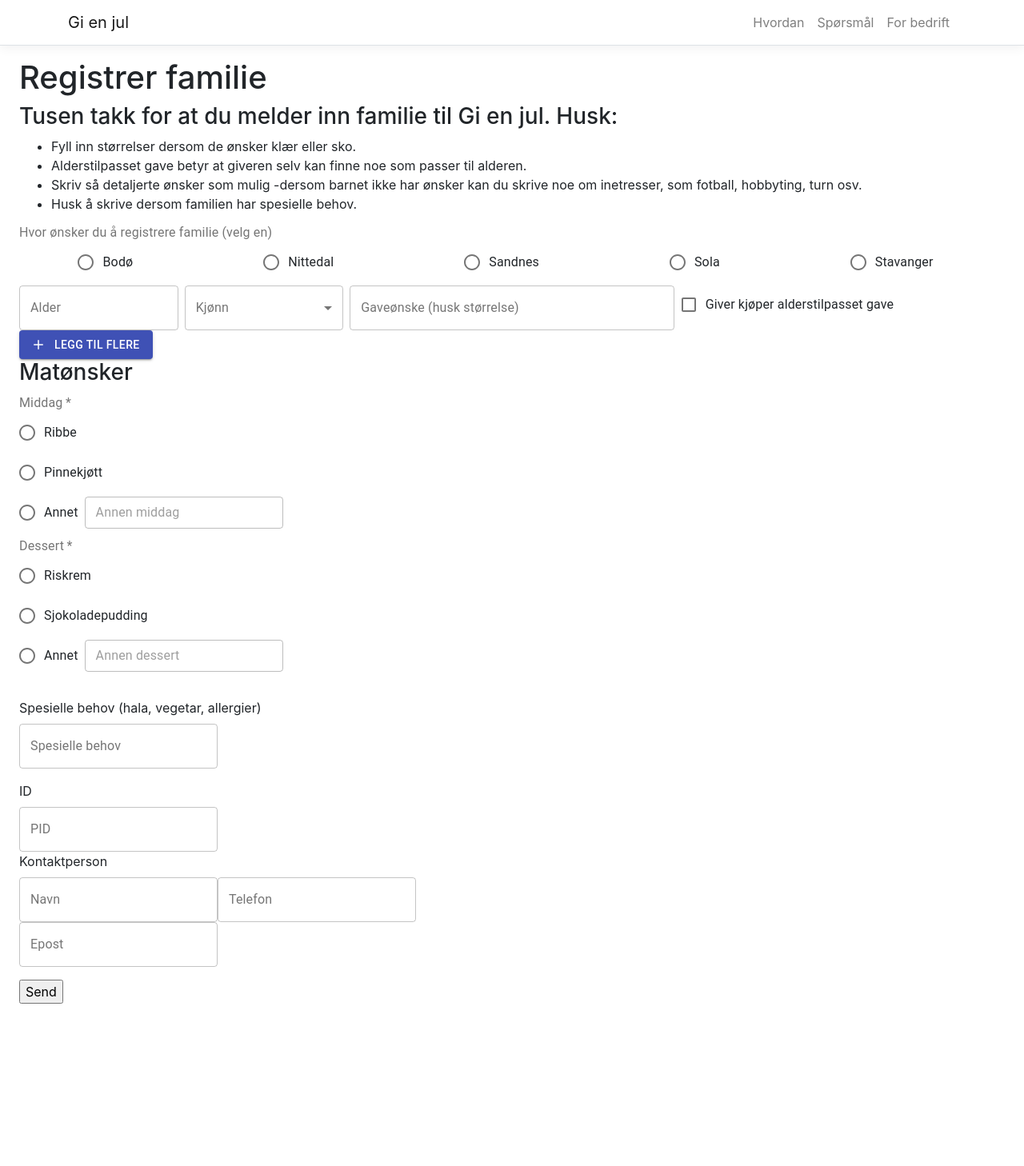
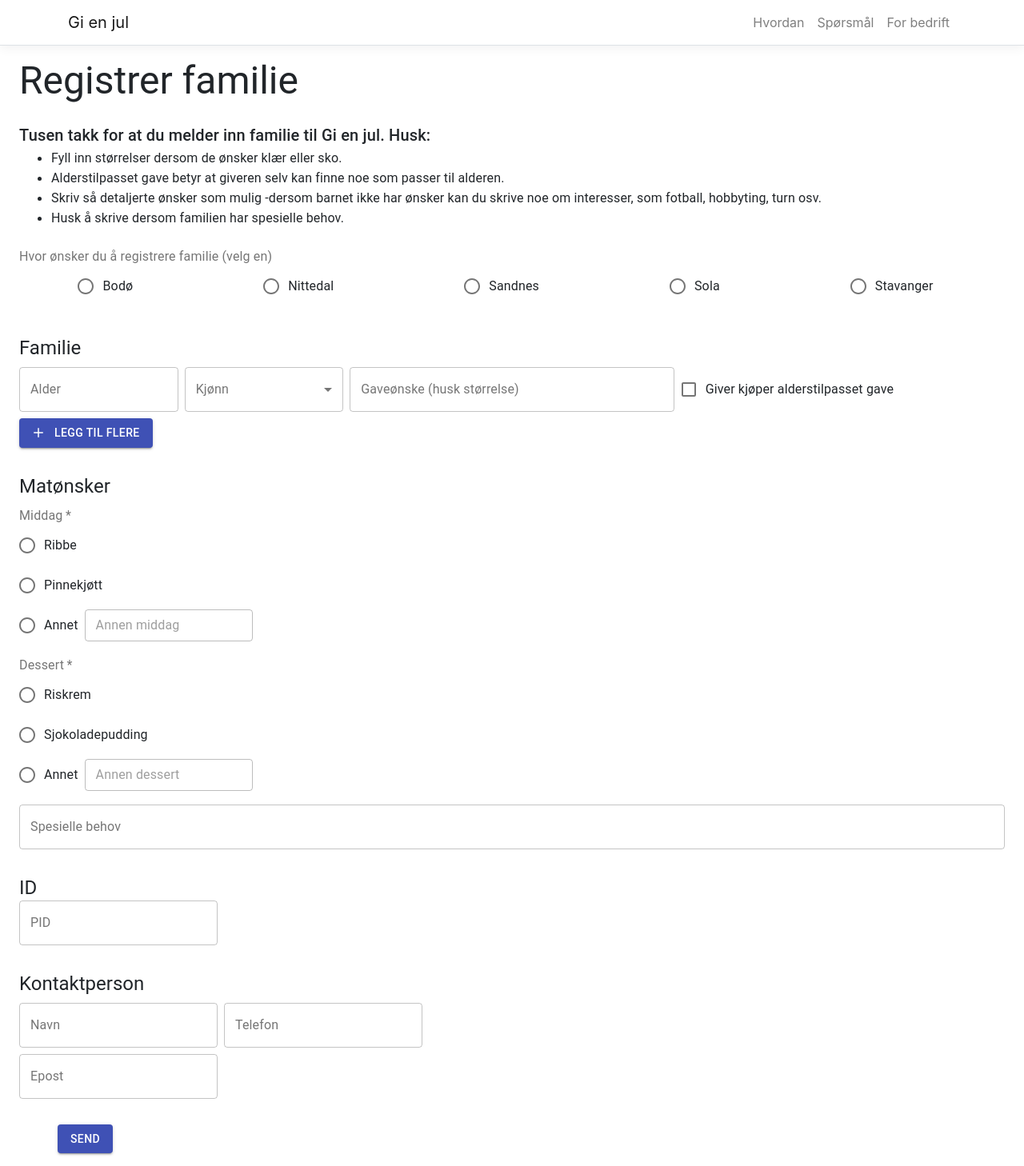
Before and after one commit to capgemini-stavanger/gi-en-jul, a React (Create React App) app in the folder GiEnJul/ClientApp/: page /registrer-familie in a window 1280 px wide. Shown: the whole page at 80% size. Before the commit the page ends 1255 px from the top, so only its background shows below. Built offline with nearby package versions, Linux system fonts and the light colour scheme.

Commit message:
Finished implementing material ui in instituion registration page

```diff
--- a/GiEnJul/ClientApp/src/components/InputFields/Validators/InputValidator.tsx
+++ b/GiEnJul/ClientApp/src/components/InputFields/Validators/InputValidator.tsx
@@ -36,7 +36,9 @@ interface InputValidatorProps {
     autoComplete?: string,
     fullWidth?: boolean,
     autoFocus?: boolean,
-    size?: any
+    size?: any,
+    multiline?: boolean,
+    rowsMax?: number | string
 
     options?: {value: any, text: string}[],  // Only for "type=select".
     isMobile?: boolean,   // Only for "type=select". If true: select dropdown uses native dropdown, which is better for mobile.
@@ -61,6 +63,8 @@ const InputValidator: FC<InputValidatorProps> = (
         fullWidth,
         autoFocus,
         size,
+        multiline,
+        rowsMax,
         options,
         isMobile,
      },
@@ -164,6 +168,8 @@ const InputValidator: FC<InputValidatorProps> = (
                     fullWidth={fullWidth}
                     autoFocus={autoFocus}
                     size={size}
+                    multiline={multiline}
+                    rowsMax={rowsMax}
                 />
             )
     }
--- a/GiEnJul/ClientApp/src/components/institution/FormFood.tsx
+++ b/GiEnJul/ClientApp/src/components/institution/FormFood.tsx
@@ -1,4 +1,4 @@
-import { FormControlLabel, FormLabel, Grid, Radio, RadioGroup } from "@material-ui/core"
+import { capitalize, FormControlLabel, FormLabel, Grid, Radio, RadioGroup } from "@material-ui/core"
 import React, { useState } from "react"
 import { useEffect } from "react"
 import { FC } from "react"
@@ -13,6 +13,7 @@ interface IFormDinner {
     onRadioChange: (e: React.ChangeEvent<HTMLInputElement>) => void;
     foods: string[];
     inputLabel: string;
+    name: string;
     setIsValid?: (isValid: boolean) => void;
     header?: string;
     required?: boolean;
@@ -26,6 +27,7 @@ const FormDinner: FC<IFormDinner> = ({
     onRadioChange,
     foods,
     inputLabel,
+    name,
     setIsValid,
     header,
     required,
@@ -52,9 +54,11 @@ const FormDinner: FC<IFormDinner> = ({
     return (
         <div>
             {header && <FormLabel required={required} error={isErr}>{header}</FormLabel>}
-            <RadioGroup name="locations" value={radio} onChange={extendedOnRadioChange}>
+            <RadioGroup name={name} value={radio} onChange={extendedOnRadioChange}>
                 {foods.map(f =>
-                    <FormControlLabel key={`fd_${f}`} value={f} control={<Radio />} label={<span className="text-capitalize">{f}</span>} />
+                    {
+                        return <FormControlLabel key={`fd_${f}`} value={f} control={<Radio />} label={capitalize(f)} />;
+                    }
                 )}
                 <FormControlLabel value={"annet"} control={<Radio />} label={
                     <Grid container spacing={1} alignItems={"center"}>
@@ -67,9 +71,11 @@ const FormDinner: FC<IFormDinner> = ({
                                 validators={[input => {return !required || (radio !== "annet" || isNotNull(input))}]}
                                 onChange={(e) => setInput(e.target.value)}
                                 value={input}
-                                name="dinner"
+                                name={`${name}_input`}
                                 disabled={radio !== "annet"}
                                 label={inputLabel}
+                                multiline
+                                rowsMax="8"
                             />
                         </Grid>
                     </Grid>
--- a/GiEnJul/ClientApp/src/components/institution/InstitutionForm.tsx
+++ b/GiEnJul/ClientApp/src/components/institution/InstitutionForm.tsx
@@ -6,7 +6,7 @@ import IFormPerson from './IFormPerson';
 import Gender from '../../common/enums/Gender';
 import InputValidator from '../InputFields/Validators/InputValidator';
 import { isEmail, isNotNull, isPhoneNumber } from '../InputFields/Validators/Validators';
-import { Button, TextField } from '@material-ui/core';
+import { Button, Grid, TextField, Typography } from '@material-ui/core';
 import FormFood from './FormFood';
 import { DINNERS } from '../../common/constants/Dinners';
 import { DESSERTS } from '../../common/constants/Desserts';
@@ -112,6 +112,9 @@ const RegistrationForm = () => {
     const resetForm = () => {
         setViewErrorTrigger(0);
 
+        setIsValidDinner(false);
+        setIsValidDessert(false);
+        setIsValidLocation(false);
         setIsValidContactName(false);
         setIsValidContactPhoneNumber(false);
         setIsValidContactEmail(false);
@@ -189,6 +192,8 @@ const RegistrationForm = () => {
 
     return(
         <form className="thisclass" onSubmit={onSubmitForm}>
+            <Grid container spacing={4} direction="column">
+                <Grid item>
                     <Locations
                         value={location}
                         onChange={onLocationChange}
@@ -196,6 +201,13 @@ const RegistrationForm = () => {
                         setIsValidLocation={setIsValidLocation}
                         include_header
                     />
+                </Grid>
+                <Grid item>
+                    <Grid container spacing={1} direction="column">
+                        <Grid item>
+                            <Typography variant="h5">Familie</Typography>
+                        </Grid>
+                        <Grid item>
                             {persons.map((p, i) =>
                                 <FormPerson
                                     key={"person" + i}
@@ -203,13 +215,22 @@ const RegistrationForm = () => {
                                     viewErrorTrigger={viewErrorTrigger}
                                     updatePerson={(newPerson: IFormPerson) => updatePerson(newPerson, i)}
                                 />)}
+                        </Grid>
+                        <Grid item>
                             <Button
                                 startIcon={<svg xmlns="http://www.w3.org/2000/svg" width="24" height="24" fill="currentColor" className="bi bi-plus" viewBox="0 0 16 16">
                                             <path d="M8 4a.5.5 0 0 1 .5.5v3h3a.5.5 0 0 1 0 1h-3v3a.5.5 0 0 1-1 0v-3h-3a.5.5 0 0 1 0-1h3v-3A.5.5 0 0 1 8 4z"/>
                                         </svg>}
                                 variant="contained" color="primary" onClick={addPerson}>Legg til flere</Button>
-            <div className="form-group">
-                <h3>Matønsker</h3>
+                        </Grid>
+                    </Grid>
+                </Grid>
+                <Grid item>
+                    <Grid container spacing={1} direction="column">
+                        <Grid item>
+                            <Typography variant="h5">Matønsker</Typography>
+                        </Grid>
+                        <Grid item>
                             <FormFood
                                 viewErrorTrigger={viewErrorTrigger}
                                 setInput={setDinnerInput}
@@ -221,7 +242,10 @@ const RegistrationForm = () => {
                                 header={"Middag"}
                                 inputLabel="Annen middag"
                                 setIsValid={setIsValidDinner}
+                                name="dinner"
                             />
+                        </Grid>
+                        <Grid item>
                             <FormFood
                                 viewErrorTrigger={viewErrorTrigger}
                                 setInput={setDessertInput}
@@ -233,19 +257,26 @@ const RegistrationForm = () => {
                                 header={"Dessert"}
                                 inputLabel="Annen dessert"
                                 setIsValid={setIsValidDessert}
+                                name="dessert"
                             />
-                <br/>
-                <label>Spesielle behov (hala, vegetar, allergier)</label><br/>
+                        </Grid>
+                        <Grid item>
                             <TextField
                                 variant="outlined"
                                 value={specialNeeds}
                                 onChange={(e) => setSpecialNeeds(e.target.value)}
-                    type="texarea"
+                                type="textarea"
+                                fullWidth
                                 label="Spesielle behov"
+                                multiline
+                                placeholder="Halal, vegetar, allergier"
+                                rowsMax="24"
                             />
-            </div>
-            <div className="form-group">
-                <label>ID</label><br/>
+                        </Grid>
+                    </Grid>
+                </Grid>
+                <Grid item>
+                    <Typography variant="h5">ID</Typography>
                     <TextField
                         variant="outlined"
                         onChange={(e) => setPid(e.target.value)}
@@ -253,10 +284,16 @@ const RegistrationForm = () => {
                         name="pid"
                         id="PID"
                         label="PID"
+                        placeholder="PID eller annen ID dere bruker for å gjenkjenne familien"
                     />
-                <br/>
-
-                <label>Kontaktperson</label><br/>
+                </Grid>
+                <Grid item container spacing={1} direction="column">
+                    <Grid item>
+                        <Typography variant="h5">Kontaktperson</Typography>
+                    </Grid>
+                    <Grid item>
+                        <Grid container spacing={1}>
+                            <Grid item>
                                 <InputValidator
                                     viewErrorTrigger={viewErrorTrigger}
                                     validators={[isNotNull]}
@@ -268,7 +305,8 @@ const RegistrationForm = () => {
                                     id="kontaktnavn"
                                     label="Navn"
                                 />
-
+                            </Grid>
+                            <Grid item>
                                 <InputValidator
                                     viewErrorTrigger={viewErrorTrigger}
                                     validators={[isPhoneNumber, isNotNull]}
@@ -281,8 +319,10 @@ const RegistrationForm = () => {
                                     label="Telefon"
                                     autoComplete="tel"
                                 />
-                <br/>
-
+                            </Grid>
+                        </Grid>
+                    </Grid>
+                    <Grid item>
                         <InputValidator
                             viewErrorTrigger={viewErrorTrigger}
                             validators={[isEmail, isNotNull]}
@@ -295,13 +335,15 @@ const RegistrationForm = () => {
                             label="Epost"
                             autoComplete="email"
                         />
-                <br/>
-
-            </div>
-            <input type="submit" value="Send" />
+                    </Grid>
+                </Grid>
+                <Grid item className="mx-5">
+                    <Button variant="contained" type="submit" color="primary">Send</Button>
                     {isLoading && <div className="spinner-border" role="status">
                         <span className="sr-only">Loading...</span>
                     </div>}
+                </Grid>
+            </Grid>
         </form>
     );
 }
--- a/GiEnJul/ClientApp/src/components/institution/InstitutionInfo.tsx
+++ b/GiEnJul/ClientApp/src/components/institution/InstitutionInfo.tsx
@@ -1,17 +1,31 @@
+import { Grid } from '@material-ui/core';
+import { Typography } from '@material-ui/core';
 import * as React from 'react';
 import { connect } from 'react-redux';
 
 const RegistrationInfo = () => (
-    <div>
-        <h1>Registrer familie</h1>
-        <h3>Tusen takk for at du melder inn familie til Gi en jul. Husk:</h3>
-        <ul>
-            <li>Fyll inn størrelser dersom de ønsker klær eller sko.</li>
-            <li>Alderstilpasset gave betyr at giveren selv kan finne noe som passer til alderen.</li>
-            <li>Skriv så detaljerte ønsker som mulig -dersom barnet ikke har ønsker kan du skrive noe om inetresser, som fotball, hobbyting, turn osv.</li>
-            <li>Husk å skrive dersom familien har spesielle behov.</li>
-        </ul>
-    </div>
+    <Grid container spacing={3} direction="column">
+        <Grid item>
+            <Typography variant="h3">Registrer familie</Typography>
+        </Grid>
+        <Grid item>
+            <Typography variant="h6">Tusen takk for at du melder inn familie til Gi en jul. Husk:</Typography>
+            <ul>
+                <li>
+                    <Typography variant="body1">Fyll inn størrelser dersom de ønsker klær eller sko.</Typography>
+                </li>
+                <li>
+                    <Typography variant="body1">Alderstilpasset gave betyr at giveren selv kan finne noe som passer til alderen.</Typography>
+                </li>
+                <li>
+                    <Typography variant="body1">Skriv så detaljerte ønsker som mulig -dersom barnet ikke har ønsker kan du skrive noe om interesser, som fotball, hobbyting, turn osv.</Typography>
+                </li>
+                <li>
+                    <Typography variant="body1">Husk å skrive dersom familien har spesielle behov.</Typography>
+                </li>
+            </ul>
+        </Grid>
+    </Grid>
 );
 
 export default connect()(RegistrationInfo);
--- a/GiEnJul/ClientApp/src/components/institution/InstitutionLocations.tsx
+++ b/GiEnJul/ClientApp/src/components/institution/InstitutionLocations.tsx
@@ -41,7 +41,7 @@ const Location:FC<LocationProps> = ({
             {include_header && <FormLabel error={isErr} component="legend">Hvor ønsker du å registrere familie (velg en)</FormLabel>}
             <RadioGroup row className="justify-content-around" name="locations" value={value} onChange={extendedOnChange}>
                 {LOCATIONS.map(l =>
-                    <FormControlLabel value={l} control={<Radio />} label={l} />)}
+                    <FormControlLabel key={`loc_${l}`} value={l} control={<Radio />} label={l} />)}
             </RadioGroup>
         </div>
     );
```
Also changed, not shown: GiEnJul/ClientApp/src/components/institution/FormPerson.tsx (+6 -3 lines). Lines whose indentation alone changed are shown as unchanged.
